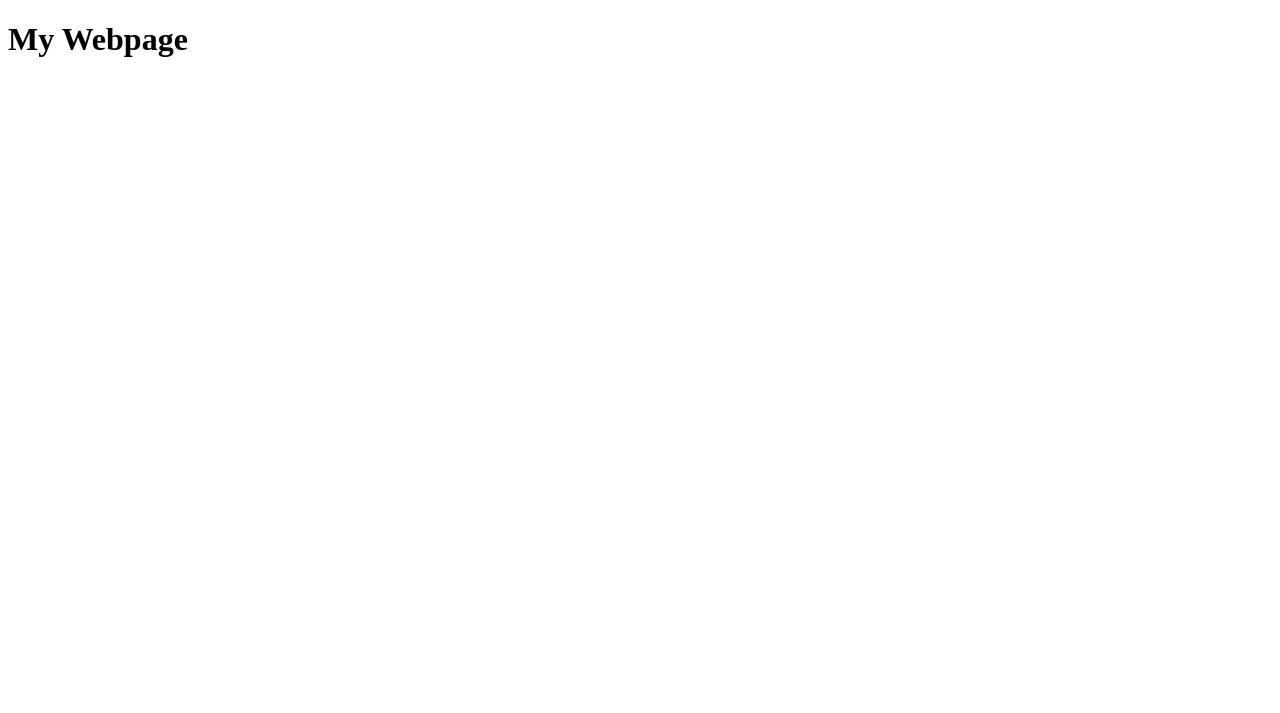
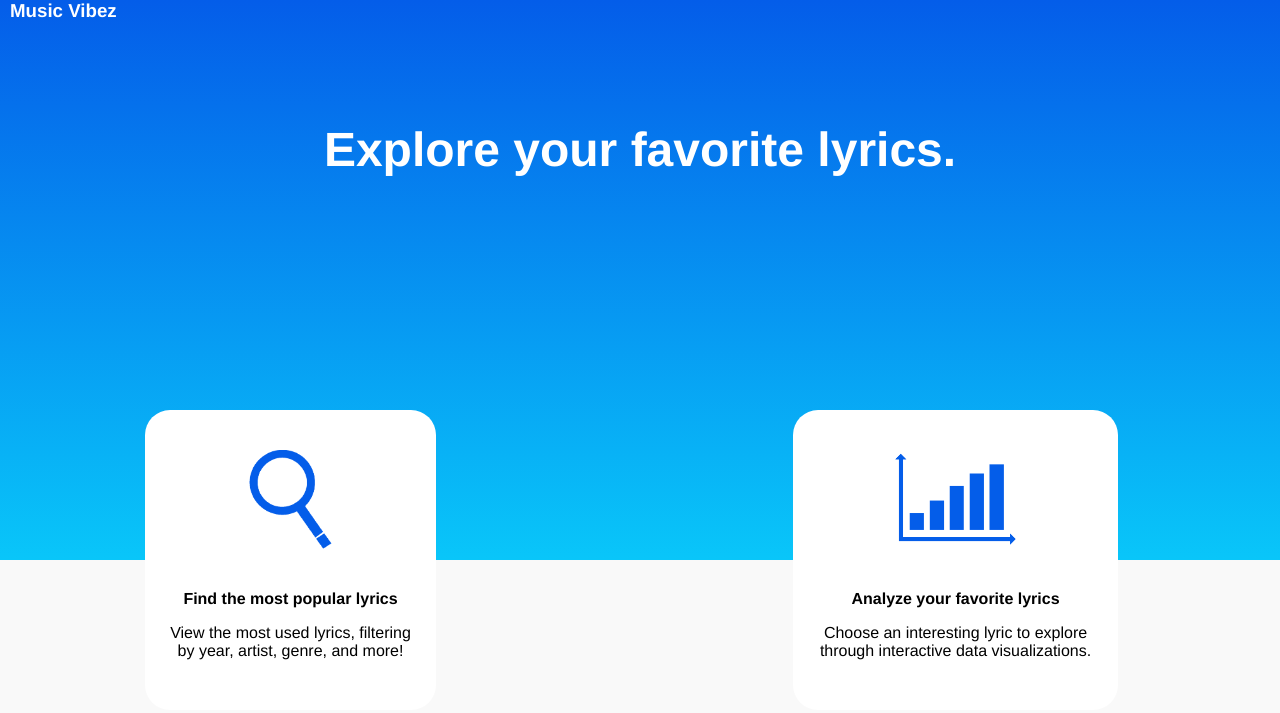
Before and after one commit to UW-CSE442-WI20/FP-music-vibez, a website built with Parcel: page src/index.html in a window 1280 px wide. Built offline with nearby package versions, Linux system fonts and the light colour scheme.

Commit message:
initial landing screen

```diff
--- a/src/index.html
+++ b/src/index.html
@@ -3,9 +3,31 @@
   <head>
     <meta charset="UTF-8">
     <title>My Title</title>
+    <link rel="stylesheet" href="style.css">
+    <!-- icon credits
+	find by ayex from the Noun Project
+	bar graph by Francisca Arévalo from the Noun Project
+    -->
   </head>
   <body>
-    <h1>My Webpage</h1>
+  	<div id="color-background">
+    	<h3>Music Vibez</h3>
+    	<div id="statement">
+			<h1>Explore your favorite lyrics.</h1>
+		</div>
+	</div>
+	<div class="grid-container">
+	  <div class="grid-item">
+	  	<img src="search_icon_blue.png" alt="Search" height=100px>
+	  	<p><b> Find the most popular lyrics</b></p>
+	  	<p>View the most used lyrics, filtering by year, artist, genre, and more! </p>
+	  </div>
+	  <div class="grid-item">
+	  	<img src="analyze_icon_blue.png" alt="Search" height=100px>
+	  	<p><b>Analyze your favorite lyrics</b></p>
+	  	<p>Choose an interesting lyric to explore through interactive data visualizations.</p>
+	  </div>
+	</div>
     <script src="./index.js"></script>
   </body>
 </html>
--- /dev/null
+++ b/src/style.css
@@ -0,0 +1,65 @@
+body
+{
+	font-family: "Helvetica Neue";
+	margin: 0px;
+	background: #f9f9f9;
+}
+
+h1
+{
+	text-align: center;
+	font-size: xxx-large;
+	color: #FFF;
+}
+
+#color-background
+{
+	background: linear-gradient(#045DE9, #09C6F9);
+	width: 100%;
+    height: 70vh;
+}
+
+.grid-container
+{
+ 	display: grid;
+ 	grid-template-columns: auto auto;
+    grid-column-gap: 50px;
+    position: relative;
+    top: -150px;
+    z-index: 1;
+   	align-items: center;
+    justify-items: center;
+
+}
+
+.grid-item
+{
+	text-align: center;
+	background-color: #FFF;
+	height: 300px;
+	width: 50%;
+ 	border-radius: 25px;
+}
+
+h3
+{
+	margin-top: 0px;
+	margin-left: 10px;
+	color: #FFF;
+}
+
+#statement
+{
+	margin-top: 100px;
+}
+
+img
+{
+	margin-top: 40px;
+	margin-bottom: 20px;
+}
+
+p
+{
+	margin: 16px;
+}
```
Also changed, not shown: src/analyze_icon.png (added), src/analyze_icon_blue.png (added), src/blue_background.png (added), src/noun_find_1903534.svg (added), src/search_icon.png (added), src/search_icon_blue.png (added), 1 other file.
